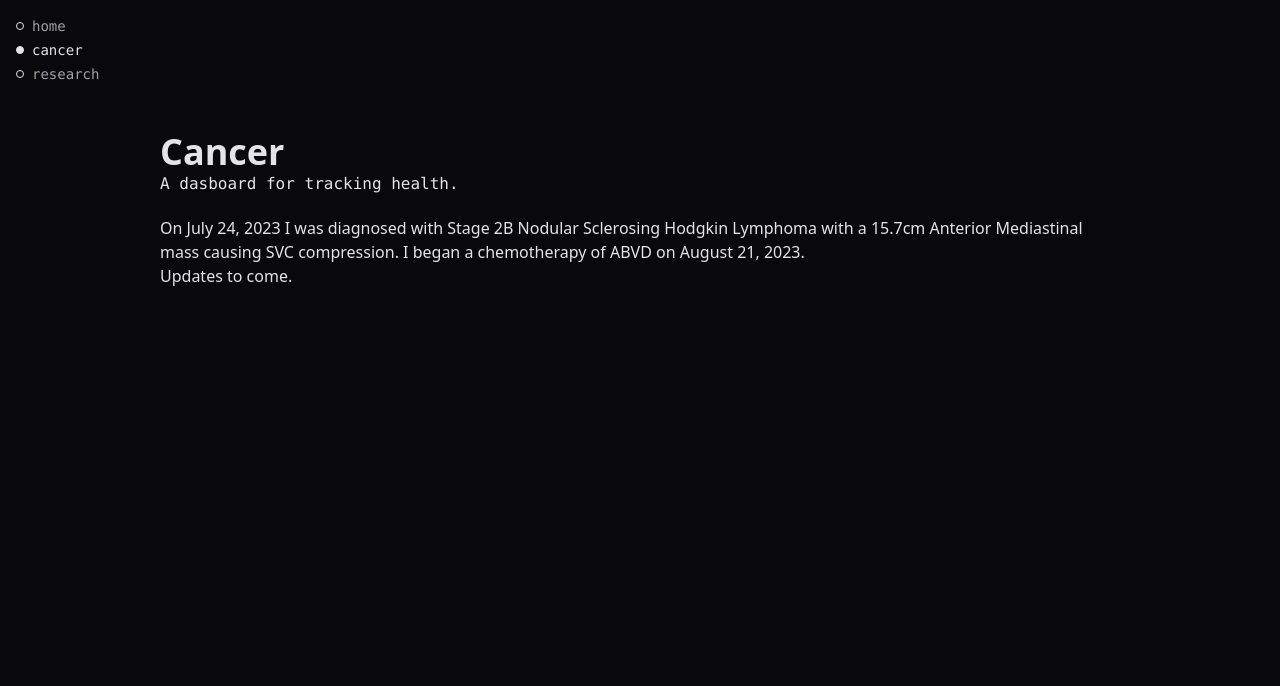
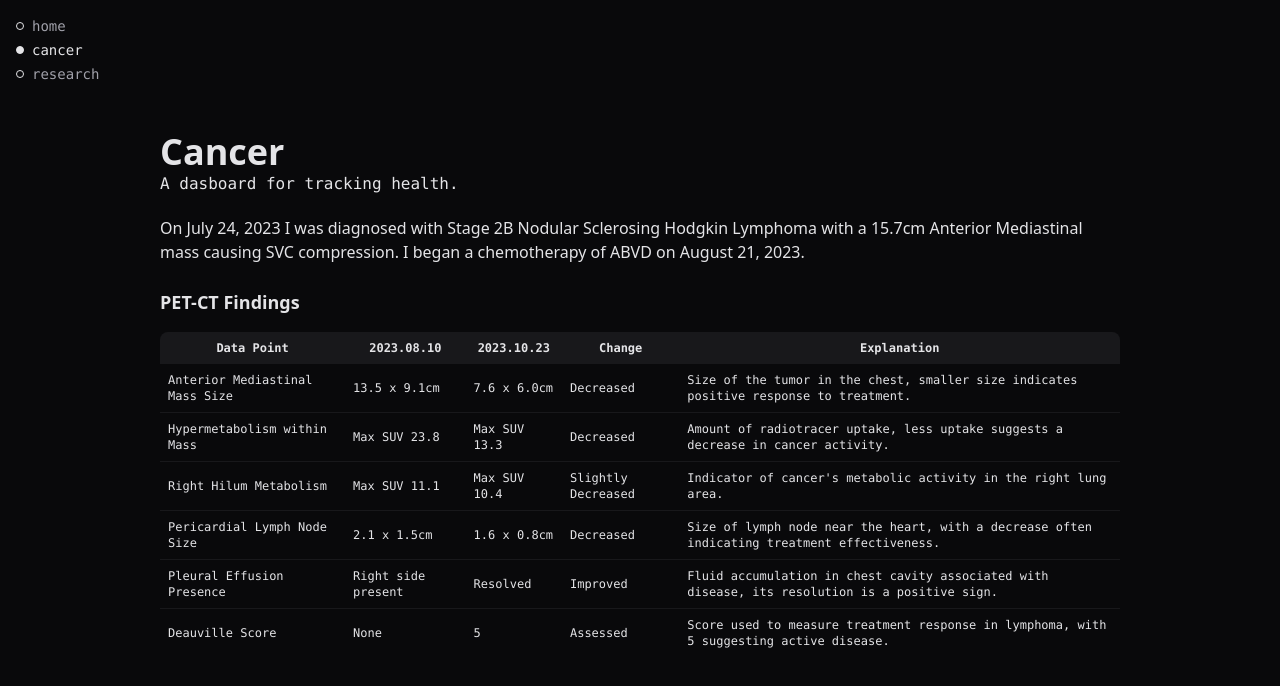
Before and after one commit to wesleyflorence/wesleyflorence.github.io, a SvelteKit app: page /cancer in a window 1280 px wide. Shown: the top 686 px of the page. Built offline with nearby package versions, Linux system fonts and the light colour scheme.

Commit message:
Adding table by hand

```diff
--- a/src/routes/cancer/+page.svelte
+++ b/src/routes/cancer/+page.svelte
@@ -4,4 +4,86 @@
 <h1 class="text-4xl font-bold">Cancer</h1>
 <p class="mb-5 font-mono">A dasboard for tracking health.</p>
 <p>On July 24, 2023 I was diagnosed with Stage 2B Nodular Sclerosing Hodgkin Lymphoma with a 15.7cm Anterior Mediastinal mass causing SVC compression. I began a chemotherapy of ABVD on August 21, 2023.</p>
-<p>Updates to come.</p>
+
+<br/>
+
+<h1 class="text-lg font-bold mb-4">PET-CT Findings</h1>
+<div class="overflow-x-auto rounded-lg overflow-hidden">
+  <table class="min-w-full text-xs font-mono">
+    <thead>
+      <tr>
+        <th class="bg-zinc-900 p-2">Data Point</th>
+        <th class="bg-zinc-900 p-2">2023.08.10</th>
+        <th class="bg-zinc-900 p-2">2023.10.23</th>
+        <th class="bg-zinc-900 p-2">Change</th>
+        <th class="bg-zinc-900 p-2 hidden md:table-cell">Explanation</th>
+      </tr>
+    </thead>
+    <tbody class="divide-y divide-zinc-900">
+      <tr>
+        <td class="p-2">Anterior Mediastinal Mass Size</td>
+        <td class="p-2">13.5 x 9.1cm</td>
+        <td class="p-2">7.6 x 6.0cm</td>
+        <td class="p-2">Decreased</td>
+        <td class="p-2 hidden md:table-cell">Size of the tumor in the chest, smaller size indicates positive response to treatment.</td>
+      </tr>
+      <tr class="md:hidden">
+        <td colspan="4" class="p-2 text-zinc-500">Size of the tumor in the chest, smaller size indicates positive response to treatment.</td>
+      </tr>
+      <tr>
+        <td class="p-2">Hypermetabolism within Mass</td>
+        <td class="p-2">Max SUV 23.8</td>
+        <td class="p-2">Max SUV 13.3</td>
+        <td class="p-2">Decreased</td>
+        <td class="p-2 hidden md:table-cell">Amount of radiotracer uptake, less uptake suggests a decrease in cancer activity.</td>
+      </tr>
+      <tr class="md:hidden">
+        <td colspan="4" class="p-2 text-zinc-500">Amount of radiotracer uptake, less uptake suggests a decrease in cancer activity.</td>
+      </tr>
+
+      <tr>
+        <td class="p-2">Right Hilum Metabolism</td>
+        <td class="p-2">Max SUV 11.1</td>
+        <td class="p-2">Max SUV 10.4</td>
+        <td class="p-2">Slightly Decreased</td>
+        <td class="p-2 hidden md:table-cell">Indicator of cancer's metabolic activity in the right lung area.</td>
+      </tr>
+      <tr class="md:hidden">
+        <td colspan="4" class="p-2 text-zinc-500">Indicator of cancer's metabolic activity in the right lung area.</td>
+      </tr>
+
+      <tr>
+        <td class="p-2">Pericardial Lymph Node Size</td>
+        <td class="p-2">2.1 x 1.5cm</td>
+        <td class="p-2">1.6 x 0.8cm</td>
+        <td class="p-2">Decreased</td>
+        <td class="p-2 hidden md:table-cell">Size of lymph node near the heart, with a decrease often indicating treatment effectiveness.</td>
+      </tr>
+      <tr class="md:hidden">
+        <td colspan="4" class="p-2 text-zinc-500">Size of lymph node near the heart, with a decrease often indicating treatment effectiveness.</td>
+      </tr>
+
+      <tr>
+        <td class="p-2">Pleural Effusion Presence</td>
+        <td class="p-2">Right side present</td>
+        <td class="p-2">Resolved</td>
+        <td class="p-2">Improved</td>
+        <td class="p-2 hidden md:table-cell">Fluid accumulation in chest cavity associated with disease, its resolution is a positive sign.</td>
+      </tr>
+      <tr class="md:hidden">
+        <td colspan="4" class="p-2 text-zinc-500">Fluid accumulation in chest cavity associated with disease, its resolution is a positive sign.</td>
+      </tr>
+
+      <tr>
+        <td class="p-2">Deauville Score</td>
+        <td class="p-2">None</td>
+        <td class="p-2">5</td>
+        <td class="p-2">Assessed</td>
+        <td class="p-2 hidden md:table-cell">Score used to measure treatment response in lymphoma, with 5 suggesting active disease.</td>
+      </tr>
+      <tr class="md:hidden">
+        <td colspan="4" class="p-2 text-zinc-500">Score used to measure treatment response in lymphoma, with 5 suggesting active disease.</td>
+      </tr>
+    </tbody>
+  </table>
+</div>
```
